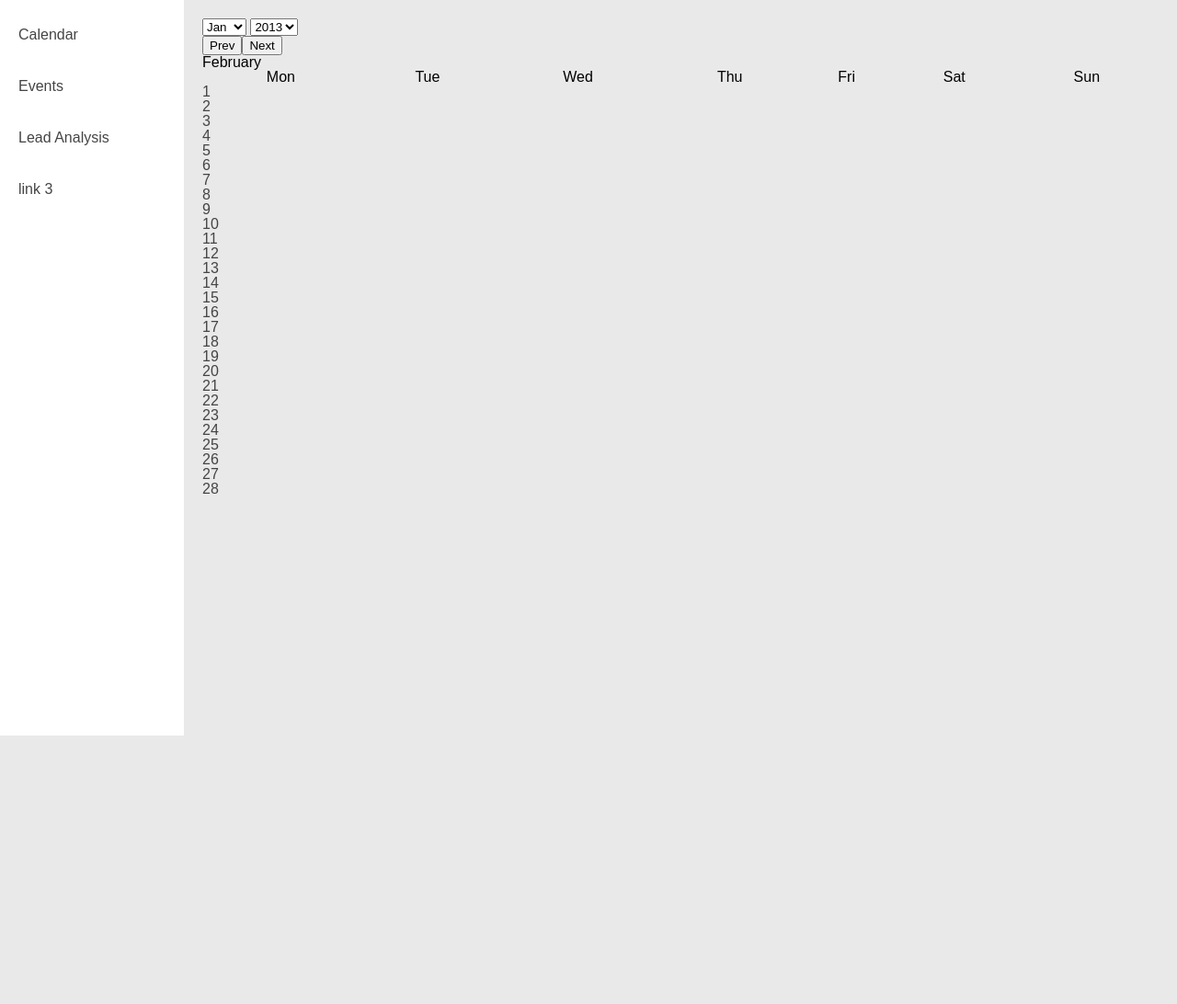
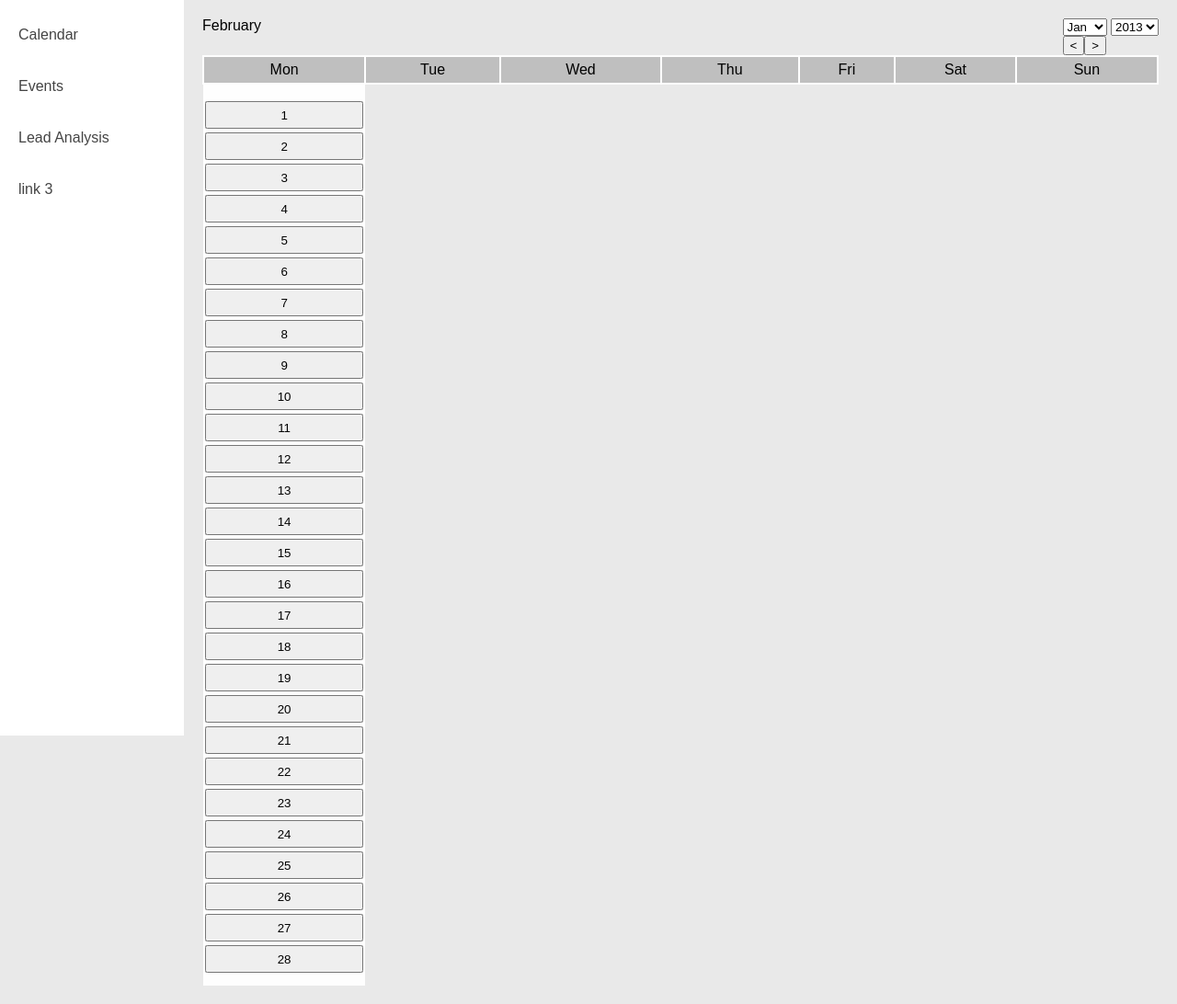
Before and after one commit to Nick-Patrick/Tiko-Time, a PHP site: page /tiko/index.php in a window 1280 px wide. Shown: the part 50-1142 px from the top of the page at 92% size. Before the commit the page ends 850 px from the top, so only its background shows below. Run offline with PHP 8.4, Linux system fonts and the light colour scheme.

Commit message:
Calendar finished..ish..
Take a look let me know what you think buy before we do any styling i
think we should get basic functionality covered.. i think we might need
to come together i might take the 8th off and we can work on it if you
like

```diff
--- a/tiko/app.php
+++ b/tiko/app.php
@@ -1,4 +1,5 @@
 <section class="app_wrapper">
+<section class="calendar-options">
 		<form action="index.php" method="POST">
 			<select name="month" id="mn">
 				<option value="1">Jan</option>
@@ -24,8 +25,9 @@
 		</form>
 
 
-	<section><button id="p">Prev</button><button id="n">Next</button></section>
-	<section id="test"></section>
+		<section><button id="p"><</button><button id="n">></button></section>
+	</section>
+	<section id="calendar"></section>
 <?php
 	include_once "classes.php";
 
@@ -45,7 +47,7 @@
         data: "m="+m+"&y="+y ,
         async: false
     }).responseText;
-    $("#test").html(valueo);
+    $("#calendar").html(valueo);
 
 	$("#n").click(function() {
 		m++;
@@ -61,7 +63,7 @@
         data: "m="+m+"&y="+y ,
         async: false
     	}).responseText;
-    	$("#test").html(value);
+    	$("#calendar").html(value);
 	});
 	$("#p").click(function() {
 		m--;
@@ -77,7 +79,7 @@
         data: "m="+m+"&y="+y ,
         async: false
     	}).responseText;
-    	$("#test").html(value);
+    	$("#calendar").html(value);
 	});
 	$("#yr").change(function () {
 		y = $("#yr").val();
@@ -89,7 +91,7 @@
         data: "m="+m+"&y="+y ,
         async: false
     	}).responseText;
-    	$("#test").html(value);
+    	$("#calendar").html(value);
 	});
 	$("#mn").change(function () {
 		m = $("#mn").val();
@@ -101,36 +103,8 @@
         data: "m="+m+"&y="+y ,
         async: false
     	}).responseText;
-    	$("#test").html(value);
+    	$("#calendar").html(value);
 	});
-
-
-	$(".cala").click(function(e) {
-		e.preventDefault();
-		var href = $(this).attr('href');
-		popup(href);
-	});
-	$(".closepop").click(function(e) {
-		e.preventDefault();
-		closepop();
-	});
-
-
-	var popped = false;
-	function popup(hrf) {
-		console.log(popped);
-		if (popped == false) {
-			var date = hrf+"/"+m+"/"+y;
-			var html = "<section class='mask'></section><section class='pop'><section class='pop-top'><a href='' id='closepop'>close</a></section><form><ul><li><label for='date'>Date:</label><input type='text' value='"+date+"' name='date'></li><li><label for='date'><input type='text' value='"+date+"' name='date'></li><li><label for='date'><input type='text' value='"+date+"' name='date'></li><li><label for='date'><input type='text' value='"+date+"' name='date'></li></ul></form></section>";
-			$('body').before(html);
-			popped = true;
-		}
-	}
-
-	function closepop() {
-		popped = false;
-		$(".mask").remove();
-	}
 	/*END CALENDER FUNCTION*/
 
 });
--- a/tiko/classes.php
+++ b/tiko/classes.php
@@ -54,9 +54,39 @@
 
 		//$output = "<section><form action='index.php' method='post'><input type='submit' name='prev' value='Previous'><input type='submit' name='next' value='Next'></form></section>";
 
-		$output = "<h1>" . $months[$this->curMon] . "</h1>";
+		$output = "<section class='calendar-top'>";
+		$output .= "<h2>" . $months[$this->curMon] . "</h2>";
+		/*$output .= '<section class="calendar-options">
+		<form action="index.php" method="POST">
+			<select name="month" id="mn">
+				<option value="1">Jan</option>
+				<option value="2">Feb</option>
+				<option value="3">Mar</option>
+				<option value="4">Apr</option>
+				<option value="5">May</option>
+				<option value="6">Jun</option>
+				<option value="7">Jul</option>
+				<option value="8">Aug</option>
+				<option value="9">sep</option>
+				<option value="10">Oct</option>
+				<option value="11">Nov</option>
+				<option value="12">Dec</option>
+			</select>
+			<select name="year" id="yr">
+				<option value="2012">2012</option>
+				<option value="2013" selected="selected">2013</option>
+				<option value="2014">2014</option>
+				<option value="2015">2015</option>
+				<option value="2016">2016</option>
+			</select>
+		</form>
 
-		$output .= "<table class='calender-tab'><thead>";
+
+		<section><button id="p"><</button><button id="n">></button></section>
+	</section>';*/
+		$output .= "</section><section class='calendar-main'>";
+
+		$output .= "<table class='calendar-tab'><thead>";
 		foreach ($days as $day) {
 			$output .= "<th>" . $day . "</th>";
 		}
@@ -91,17 +121,19 @@
 
 			$masterCounter++;
 
-			$output .= "<td><a class='cala' href='" . $daycount . "'>" . $daycount . "</td>";
+			$output .= "<td><button onClick='popup(" . $daycount . ", " . $this->curMon . ", " . $this->curYear . ")'>" . $daycount . "</button></td>";
 
 		}
-
-		if ($masterCounter <= 7) {
-			for ($i = 1; $i < $masterCounter; $i++) {
+		if ($masterCounter < 7) {
+			$days_left = 7 - $masterCounter;
+			for ($i = 0; $i < $days_left; $i++) {
 				$output .= "<td></td>";
 			}
 		}
 
-		$output .= "</tr></tbody></table>";
+		$output .= "</tr></tbody></table></section>";
+		$output .= "<script src='pop_up.js'></script>";
+
 
 		echo $output;
 	}
--- a/tiko/functions.js
+++ b/tiko/functions.js
@@ -7,6 +7,5 @@
 	/*END OPTION HEADER JS*/
 
 
-
 	/*END CALENDER FUNCTION*/
 });
--- a/tiko/html_header.php
+++ b/tiko/html_header.php
@@ -4,6 +4,7 @@
 
 	<link href="reset.css" rel="stylesheet">
 	<link href="main_styles.css" rel="stylesheet">
+	<link href="pop_up.css" rel="stylesheet">
 
 	<script type="text/javascript" src="jQuery.js"></script>
 
--- a/tiko/main_styles.css
+++ b/tiko/main_styles.css
@@ -71,6 +71,7 @@
 	margin-left: 200px;
 	display: block;
 	padding: 20px;
+	overflow: hidden;
 }
 
 .app_wrapper table {
@@ -82,26 +83,36 @@
 }
 /* END APP STYLES */
 
-/* POP UP STYLES */
-.mask {
-
+/* CALENDER STYLES */
+.calendar-top {
+	overflow: hidden;
+	margin-bottom: 20px;
 }
 
-.pop {
-	width: 800px;
-	height: 600px;
-	background-color: rgba(255, 255, 255, 0.8);
-	position: absolute;
-	border: 5px solid #0787c9;
-	outline: #fff 5px solid;
-	top: 50%;
-	left: 50%;
-	padding: 5px;
-	margin-left: -400px;
-	margin-top: -300px;
+.calendar-top h2 {
+	float:left;
 }
 
-.pop-top {
-	text-align: right;
+.calendar-options {
+	float:right;
 }
-/* END POP UP STYLES */
+
+.calendar-tab thead th {
+	height: 30px;
+	vertical-align: middle;
+	border: 2px solid #fefefe;
+	background-color: #bfbfbf;
+}
+
+.calendar-tab td {
+	background-color: #d6d6d6;
+	border: solid 2px #fefefe;
+}
+
+.calendar-tab button {
+	width: 100%;
+	height: 30px;
+}
+
+
+/* END CALENDER STYLES */
--- /dev/null
+++ b/tiko/pop_up.css
@@ -0,0 +1,26 @@
+/* POP UP STYLES */
+.mask {
+	width: 100%;
+	height: 100%;
+	background-color: rgba(0, 0, 0, 0.5);
+	position: absolute;
+	top:0px;
+	left:0px;
+}
+
+.pop {
+	width: 800px;
+	background-color: rgba(255, 255, 255, 0.8);
+	position: absolute;
+	border: 5px solid #0787c9;
+	outline: #fff 5px solid;
+	top: 0px;
+	left: 50%;
+	padding: 5px;
+	margin-left: -400px;
+}
+
+.pop-top {
+	text-align: right;
+}
+/* END POP UP STYLES */
--- /dev/null
+++ b/tiko/pop_up.js
@@ -0,0 +1,27 @@
+/*POP UP FUNCTION*/
+	var popped = false;
+
+	function popup (href, m, y) {
+		if (popped == false) {
+			var date = href+"/"+m+"/"+y;
+			var html = "<section class='mask' onClick='closepop()'></section><section class='pop'><section class='pop-top'><button onClick='closepop()'>close</button></section><form><ul><li><label for='date'>Date:</label><input type='text' value='"+date+"' name='date'></li><li><label for='date'><input type='text' value='"+date+"' name='date'></li><li><label for='date'><input type='text' value='"+date+"' name='date'></li><li><label for='date'><input type='text' value='"+date+"' name='date'></li></ul></form></section>";
+			$('header').before(html);
+			$(".pop").hide(0, function() {
+				$(this).delay(200).slideDown(400);
+			})
+			$(".mask").hide(0, function() {
+				$(this).fadeIn(400);
+			});
+			popped = true;
+		}
+	};
+
+	function closepop() {
+		popped = false;
+		$(".mask").delay(200).fadeOut( 500, function() {
+			$(this).remove();
+		});
+		$(".pop").slideUp(500, function () {
+			$(this).remove();
+		});
+	}
```
Lines whose indentation alone changed are shown as unchanged.
